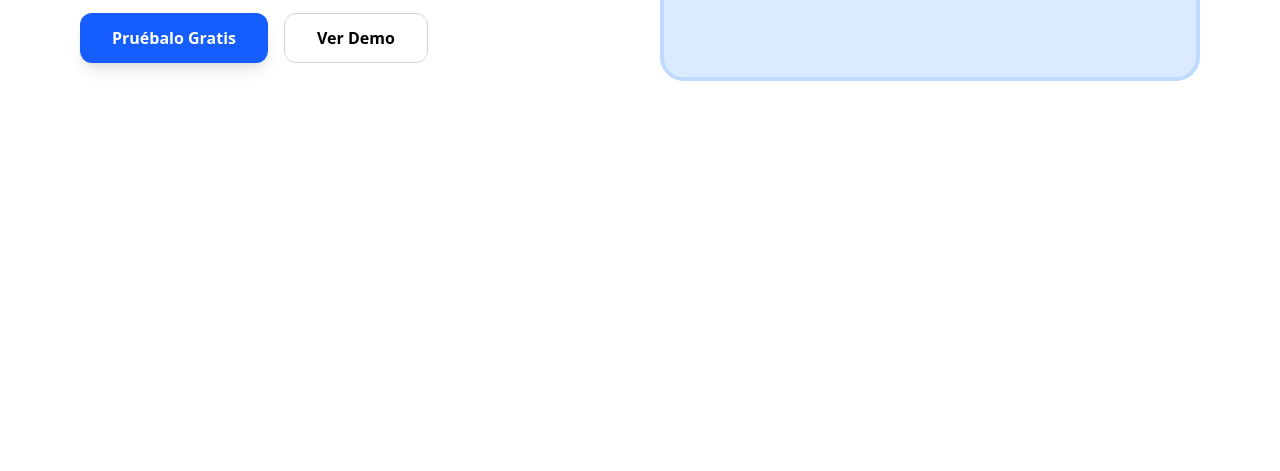
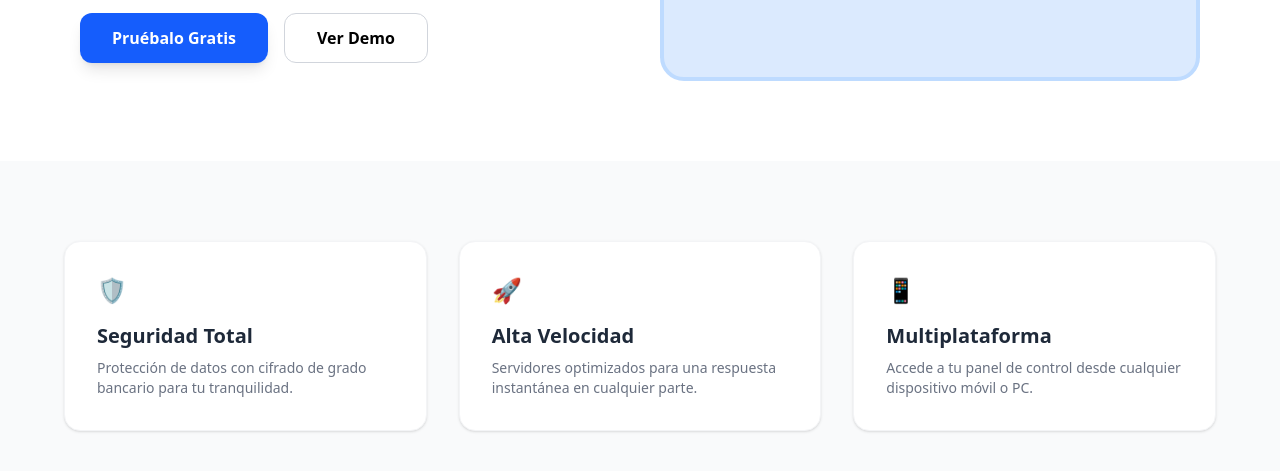
Before and after one commit to ernestovaldes575/Curso, a website: page DashBoard.html in a window 1280 px wide. Shown: the part 451-922 px from the top of the page. Before the commit the page ends 800 px from the top, so only its background shows below. Drawn offline with Linux system fonts and the light colour scheme.

Commit message:
beneficios

```diff
--- a/DashBoard.html
+++ b/DashBoard.html
@@ -39,5 +39,27 @@
         </div>
     </section>
 
+    <section class="bg-gray-50 py-20 px-10">
+        <div class="max-w-6xl mx-auto grid grid-cols-1 md:grid-cols-3 gap-8">
+
+            <div class="bg-white rounded-2xl shadow-sm hover:shadow-md transition border border-gray-100 p-8">
+                <div class="text-blue-600 mb-4 text-2xl">🛡️</div>
+                <h3 class="font-bold text-xl mb-2 text-gray-800">Seguridad Total</h3>
+                <p class="text-gray-500 text-sm">Protección de datos con cifrado de grado bancario para tu tranquilidad.</p>
+            </div>
+
+            <div class="bg-white rounded-2xl shadow-sm hover:shadow-md transition border border-gray-100 p-8">
+                <div class="text-blue-600 mb-4 text-2xl">🚀</div>
+                <h3 class="font-bold text-xl mb-2 text-gray-800">Alta Velocidad</h3>
+                <p class="text-gray-500 text-sm">Servidores optimizados para una respuesta instantánea en cualquier parte.</p>
+            </div>
+
+            <div class="bg-white rounded-2xl shadow-sm hover:shadow-md transition border border-gray-100 p-8">
+                <div class="text-blue-600 mb-4 text-2xl">📱</div>
+                <h3 class="font-bold text-xl mb-2 text-gray-800">Multiplataforma</h3>
+                <p class="text-gray-500 text-sm">Accede a tu panel de control desde cualquier dispositivo móvil o PC.</p>
+            </div>
+        </div>
+    </section>
 </body>
 </html>
```
Also changed, not shown: dist/output.css.
